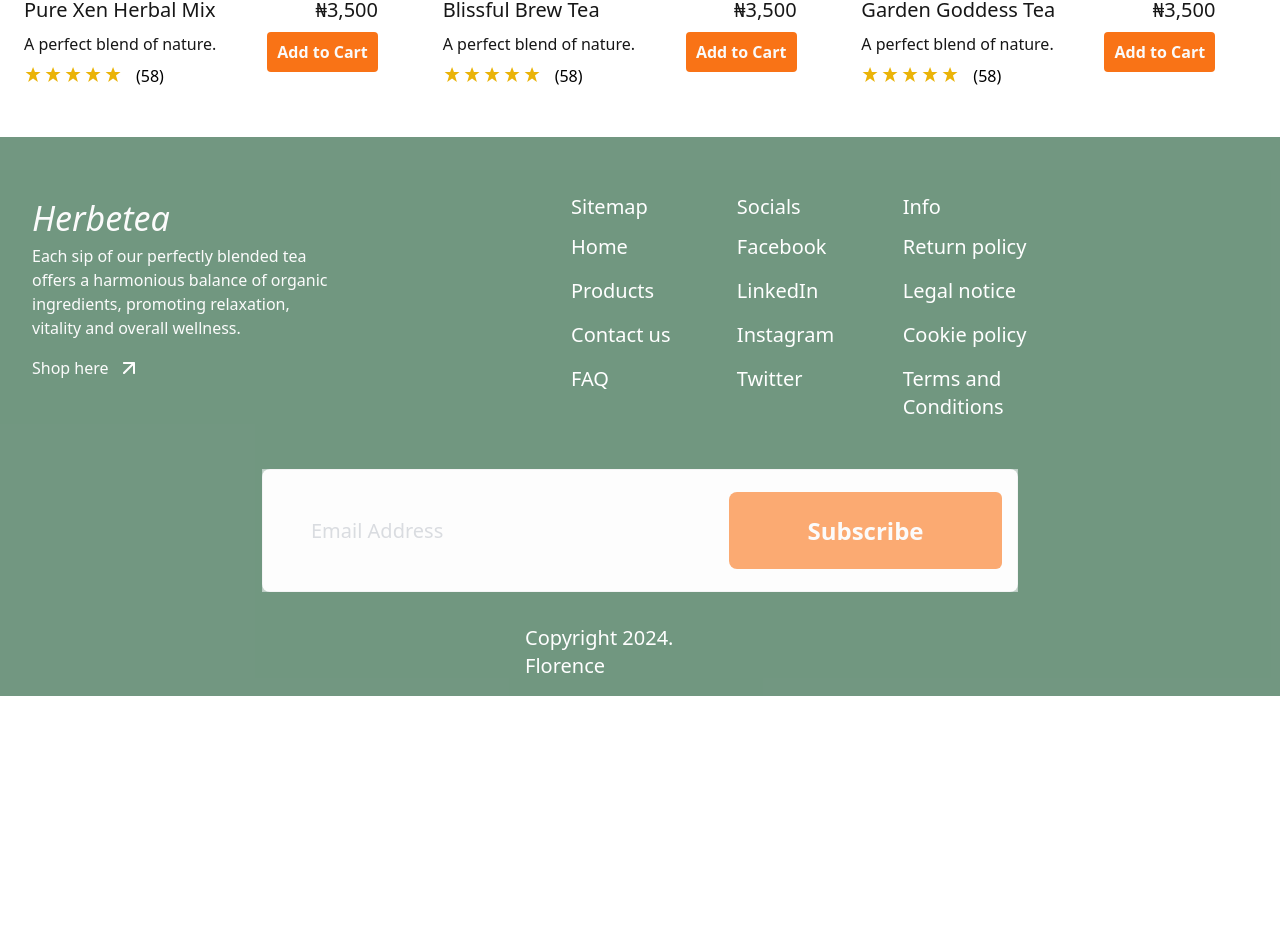
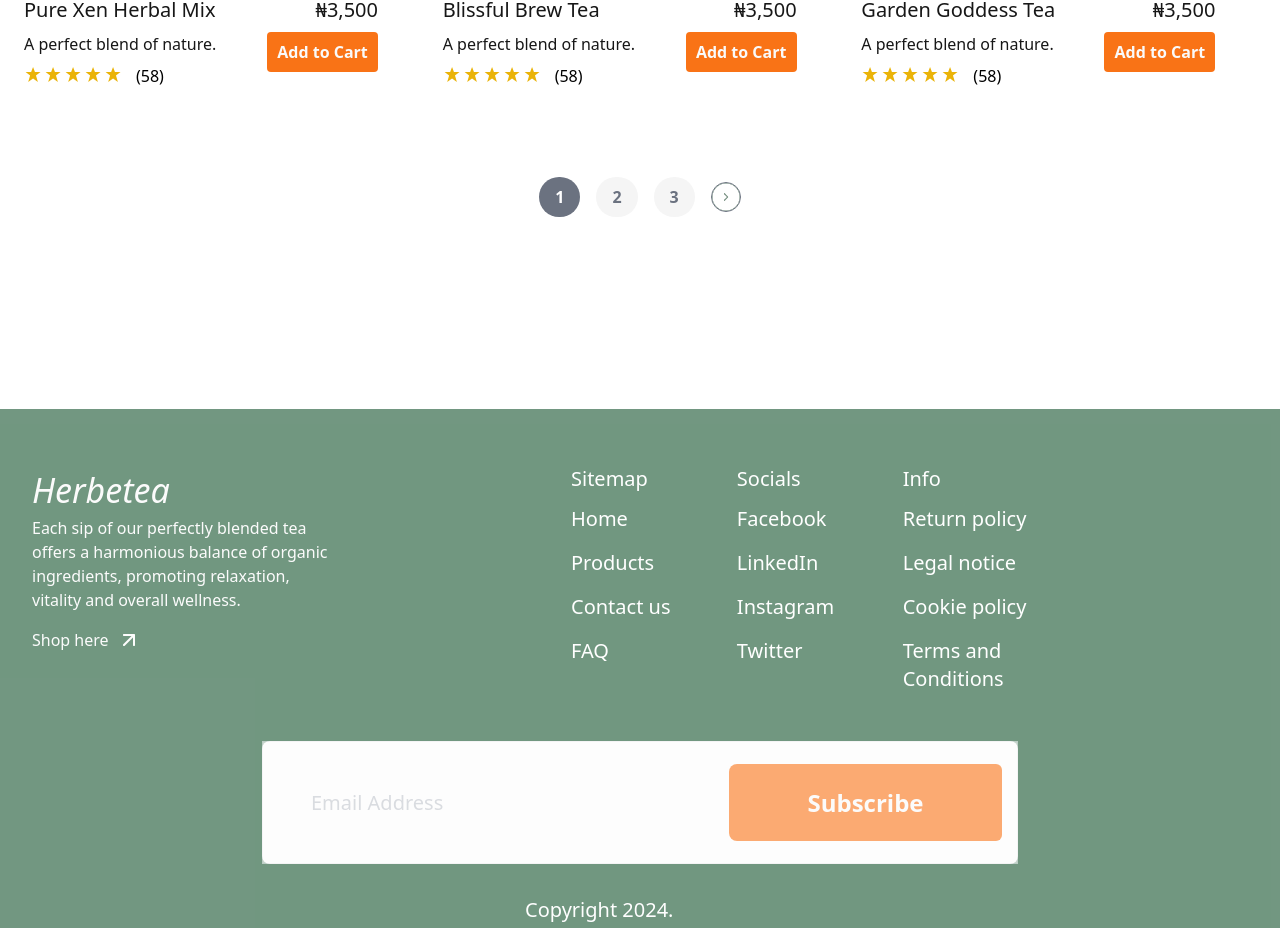
Before and after one commit to JO-YE/herbetea, a React (Create React App) app: page /product in a window 1280 px wide. Shown: the part 3133-4061 px from the top of the page. Before the commit the page ends 3829 px from the top, so only its background shows below. Built offline with nearby package versions, Linux system fonts and the light colour scheme.

Commit message:
CHORE: adding page list

```diff
--- a/src/components/productitem.jsx
+++ b/src/components/productitem.jsx
@@ -19,7 +19,7 @@ import product15 from "../components/assets/product/product15.png";
 import product16 from "../components/assets/product/product16.png";
 import product17 from "../components/assets/product/product17.png";
 import product18 from "../components/assets/product/product18.png";
-
+import PageList from "../components/pagelist"
 
 const products = [
   {
@@ -186,7 +186,9 @@ const products = [
 const productItem = () => {
   return (
     <div className="my-26">
-      <h2 className="text-neutral-900 opacity-90 text-3xl font-normal font-Quicksand p-5 px-9">All Products</h2>
+      <h2 className="text-neutral-900 opacity-90 text-3xl font-normal font-Quicksand p-5 px-9">
+        All Products
+      </h2>
       <div className="container mx-auto p-6">
         <div className="grid grid-cols-1 sm:grid-cols-2 lg:grid-cols-3 gap-6">
           {/** product box */}
@@ -269,6 +271,7 @@ const productItem = () => {
           ))}
         </div>
       </div>
+      <PageList />
     </div>
   );
 };
```
